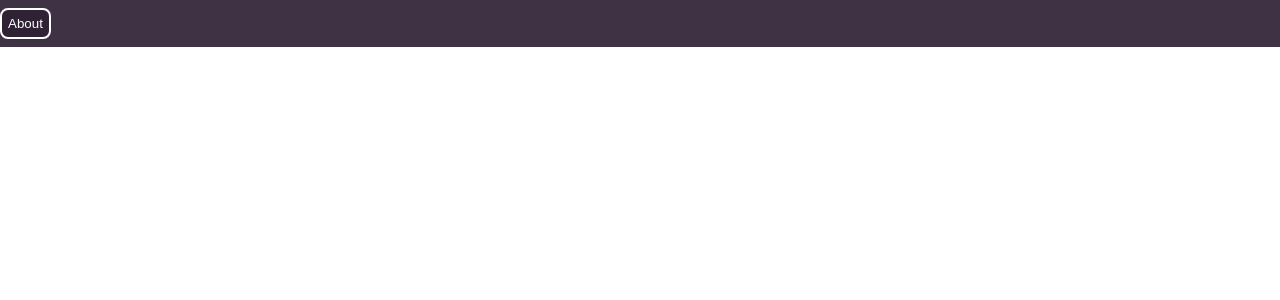
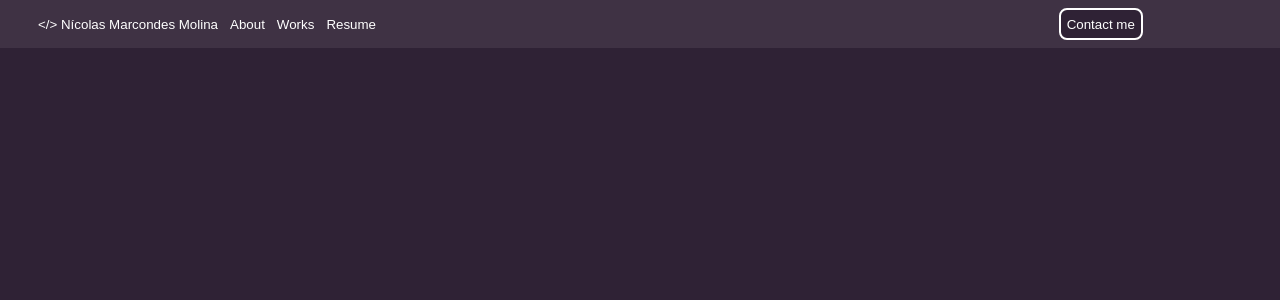
Before and after one commit to nicmolina/next-js-portfolio, a Next.js app: page / in a window 1280 px wide. Shown: the top 300 px of the page. Built offline with nearby package versions, Linux system fonts and the light colour scheme.

Commit message:
adding styles and button

```diff
--- a/src/components/atoms/Button/index.tsx
+++ b/src/components/atoms/Button/index.tsx
@@ -8,10 +8,11 @@ const Button: FC<IButtonProps> = ({
   onClick,
   variant,
   type,
-  children
+  children,
+  size
 }) => {
   return (
-    <S.Button onClick={onClick} type={type} variant={variant}>
+    <S.Button size={size} onClick={onClick} type={type} variant={variant}>
       {label}
       {icon}
       {children}
--- a/src/components/atoms/Button/interfaces.ts
+++ b/src/components/atoms/Button/interfaces.ts
@@ -11,4 +11,5 @@ export interface IButtonProps {
   children?: ReactNode
   isLoading?: boolean
   disabled?: boolean
+  size?: 'small' | 'medium' | 'large'
 }
--- a/src/components/atoms/Button/styles.ts
+++ b/src/components/atoms/Button/styles.ts
@@ -6,21 +6,18 @@ export const Button = styled.button<IButtonProps>`
   &:hover {
     color: ${colors.primary_dark};
     background-color: ${colors.gray100};
+    transform: scale(1.05);
   }
   font-weight: ${({ variant }) => (variant === 'secondary' ? '600' : '400')}
   display: flex;
-  width: 100%;
   height: 100%;
   padding: 6px;
   cursor: pointer;
-  transition: 0.2s ease-in;
+  transition: 0.2s ease-in-out;
   border-radius: 8px;
-  /* background-color: ${(props) =>
-    props.variant === 'primary' ? colors.primary_dark : 'inherit'}; */
-  color: ${(props) =>
-    props.variant === 'primary' ? colors.gray100 : colors.primary_dark};
+  color: ${colors.gray100};
   ${(props) =>
     props.variant === 'primary'
       ? `border: 2px ${colors.gray100} solid; background-color: ${colors.primary_dark}`
-      : ''}
+      : `border: none; background-color: inherit`}
 `
--- a/src/components/organisms/Header/index.tsx
+++ b/src/components/organisms/Header/index.tsx
@@ -7,8 +7,34 @@ const Header: FC = () => {
   return (
     <S.Wrapper>
       <S.ContentContainer>
-        <ul></ul>
-        <Button variant="primary" label={'About'} />
+        <S.ListContainer>
+          <li>
+            <a href="/about">
+              <Button
+                variant="secondary"
+                label={'</> Nícolas Marcondes Molina'}
+              />
+            </a>
+          </li>
+          <li>
+            <a href="/about">
+              <Button variant="secondary" label={'About'} />
+            </a>
+          </li>
+          <li>
+            <a href="/works">
+              <Button variant="secondary" label={'Works'} />
+            </a>
+          </li>
+          <li>
+            <a href="/resume">
+              <Button variant="secondary" label={'Resume'} />
+            </a>
+          </li>
+        </S.ListContainer>
+        <S.ContactMeContainer>
+          <Button variant="primary" label={'Contact me'} />
+        </S.ContactMeContainer>
       </S.ContentContainer>
     </S.Wrapper>
   )
--- a/src/components/organisms/Header/styles.ts
+++ b/src/components/organisms/Header/styles.ts
@@ -7,10 +7,23 @@ export const Wrapper = styled.div`
   max-height: 6%;
   background-color: ${colors.primary};
   color: ${colors.secondary_light};
-  padding: 8px 0;
+  padding: 8px 16px;
 `
 
 export const ContentContainer = styled.div`
   display: flex;
   justify-content: space-between;
+  width: 100%;
 `
+
+export const ContactMeContainer = styled.div`
+  display: flex;
+  width: 20%;
+`
+
+export const ListContainer = styled.ul`
+  display: flex;
+  list-style-type: none;
+  margin-left: 16px;
+  width: 100%;
+`
--- a/src/components/pages/Home/index.tsx
+++ b/src/components/pages/Home/index.tsx
@@ -1,11 +1,12 @@
 import { FC } from 'react'
 import { Header } from 'components/organisms'
+import * as S from './styles'
 
 const HomePage: FC = () => {
   return (
-    <>
+    <S.Wrapper>
       <Header />
-    </>
+    </S.Wrapper>
   )
 }
 
--- /dev/null
+++ b/src/components/pages/Home/styles.ts
@@ -0,0 +1,9 @@
+import styled from 'styled-components'
+import { colors } from 'styles/color'
+
+export const Wrapper = styled.div`
+  display: flex;
+  width: 100%;
+  height: 100%;
+  background-color: ${colors.primary_dark};
+`
```
Also changed, not shown: src/hooks/useDebounce.ts (added, +19 -0 lines).
